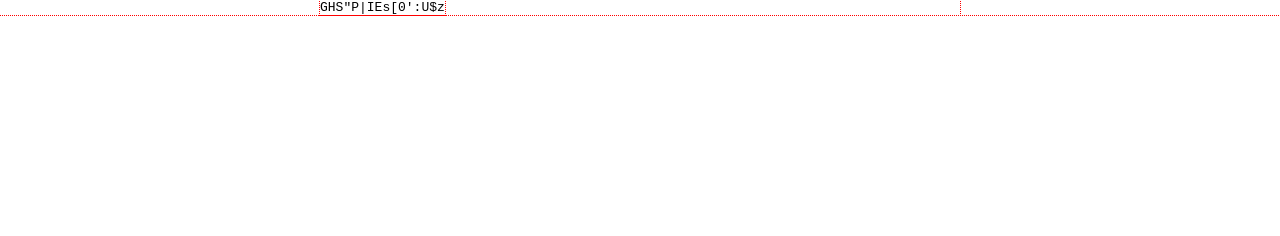
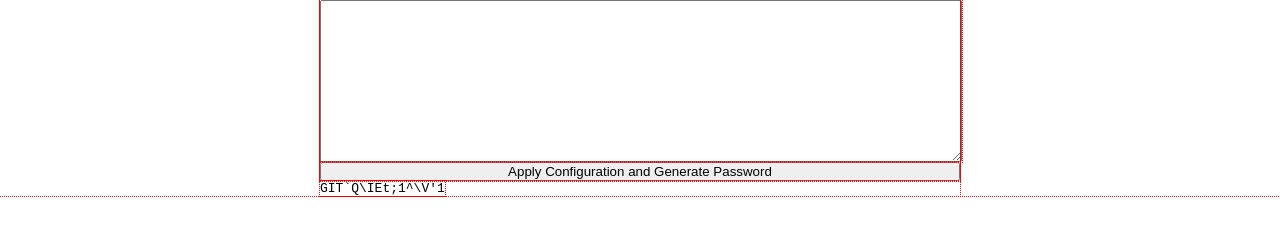
Before and after one commit to cherche/password, a plain HTML site: page index.html in a window 1280 px wide. Drawn offline with Linux system fonts and the light colour scheme.

Commit message:
Fix configuration, change config format, create super rough UI, create reference

```diff
--- a/index.html
+++ b/index.html
@@ -9,6 +9,10 @@
 </head>
 <body>
   <div class="container">
+    <div class="config-container">
+      <textarea class="config"></textarea>
+      <button class="config">Apply Configuration and Generate Password</button>
+    </div>
     <pre><code class="password"></code></pre>
   </div>
 </body>
--- a/scripts/main.js
+++ b/scripts/main.js
@@ -1,11 +1,28 @@
 const d = document
 
-const input = d.createElement('input')
+// const input = d.createElement('input')
 
-const config = {}
+let config = {}
 
 d.addEventListener('DOMContentLoaded', () => {
-  const password = generate(config)
-  console.log(password)
-  d.getElementsByClassName('password')[0].textContent = password
+  const $container = d.getElementsByClassName('config-container')[0]
+  const $textarea = $container.getElementsByTagName('textarea')[0]
+  const $button = $container.getElementsByTagName('button')[0]
+
+  const $password = d.getElementsByClassName('password')[0]
+
+  const displayPassword = () => {
+    const password = generate(config)
+    $password.textContent = password
+  }
+
+  $button.addEventListener('click', () => {
+    try {
+      config = JSON.parse($textarea.value)
+    } catch (e) { console.log('Problem with configuration') }
+
+    displayPassword()
+  })
+
+  displayPassword()
 })
--- a/scripts/password.js
+++ b/scripts/password.js
@@ -14,11 +14,14 @@ const chain = (thing, fns) => {
 }
 */
 
+const isArray = Array.isArray
+const isObject = thing => typeof thing === 'object' && !isArray(thing)
+
 const intoArray = str => str.split('')
-// Cannot use toString() because it is a property of window
+// Cannot use toString() because it is already a property of window
 const intoString = arr => arr.join('')
 
-const getRandomEl = arr => arr[Math.floor(Math.random() * arr.length)]
+const getRandomEl = thing => thing[Math.floor(Math.random() * thing.length)]
 const shuffle = (arr) => {
   // Create copy to avoid mutation
   const copy = arr.slice()
@@ -36,55 +39,69 @@ const shuffle = (arr) => {
 }
 const trim = str => str.replace(/^\s+|\s+$/g, '')
 
-const sets = {
-  uppercase: LATIN_ALPHABET.toUpperCase(),
-  lowercase: LATIN_ALPHABET,
-  numbers: '0123456789',
-  symbols: '?!@#$%^&*()-_=+[]{}/\\|:;\'",.<>',
-  spaces: ' '
+const def = {
+  length: 16,
+  uppercase: {
+    enabled: true,
+    chars: LATIN_ALPHABET.toUpperCase()
+  },
+  lowercase: {
+    enabled: true,
+    chars: LATIN_ALPHABET
+  },
+  numbers: {
+    enabled: true,
+    chars: '0123456789'
+  },
+  symbols: {
+    enabled: true,
+    chars: '!"#$%&\'()*+,-./:;<=>?@[\\]^_`{|}~'
+  },
+  spaces: {
+    enabled: true,
+    chars: ' '
+  }
 }
 
-// Transform all strings into arrays
-for (const key of Object.keys(sets)) {
-  sets[key] = intoArray(sets[key])
-}
-
-const def = {
-  sets,
-  length: 16,
-  uppercase: true,
-  lowercase: true,
-  numbers: true,
-  symbols: true,
-  spaces: true
-}
-
-const generate = (custom = {}) => {
+const generate = (overwrite = {}) => {
   // Use Object.assign() to overwrite any default values
   // {} is passed in to avoid mutation
-  const config = Object.assign({}, def, custom)
-  config.sets = Object.assign({}, sets, custom.sets || {})
+  const config = Object.assign({}, def, overwrite)
+  // Merge all child objects of def and custom
+  Object.keys(overwrite)
+    .filter(isObject)
+    .forEach((key) => {
+      config[key] = Object.assign({}, def[key], overwrite[key])
+      console.log(key, config[key])
+    })
 
-  let fullSet = []
-  // Build collection of all sets
-  for (const key of Object.keys(config.sets)) {
-    if (config[key]) {
-      // Guarantee that the password contains
-      // at least one character from each set
-      // password.push(getRandomEl(config.sets[key]))
-      fullSet = fullSet.concat(config.sets[key])
-    }
-  }
+  // Build collection of all enabled characters
+  const fullChars = Object.keys(config)
+    .filter((key) => {
+      const set = config[key]
+      // Idiot-proofing (though I'm guilty of it myself ...)
+      // If it wasn't specified whether or not the set
+      // was enabled, it will be considered enabled
+      if (set.enabled === undefined) set.enabled = true
 
-  const password = []
+      return set.enabled
+    })
+    .reduce((sum, key) => {
+      const set = config[key]
+
+      return sum + set.chars
+    }, '')
+
+  let password = []
   // Select random character from total set each time
   // Add until the password is the desired length
-  while (password.length < config.length) password.push(getRandomEl(fullSet))
+  while (password.length < config.length) password.push(getRandomEl(fullChars))
 
+  // Ensure that the password neither begins nor ends with a space
   while (password[0] === ' ' || password[password.length - 1] === ' ') {
     password = shuffle(password)
   }
 
-  // Human-readable and usable format
+  // Return in a human-readable and usable format
   return intoString(password)
 }
--- a/styles/main.css
+++ b/styles/main.css
@@ -13,6 +13,17 @@ body {
   margin: 0 auto;
 }
 
+.config-container * {
+  display: block;
+  width: 100%;
+  margin: 0;
+  padding: 0;
+}
+
+textarea {
+  height: 10rem;
+}
+
 pre {
   margin: 0;
   padding: 0;
```
Also changed, not shown: 1 other file.
